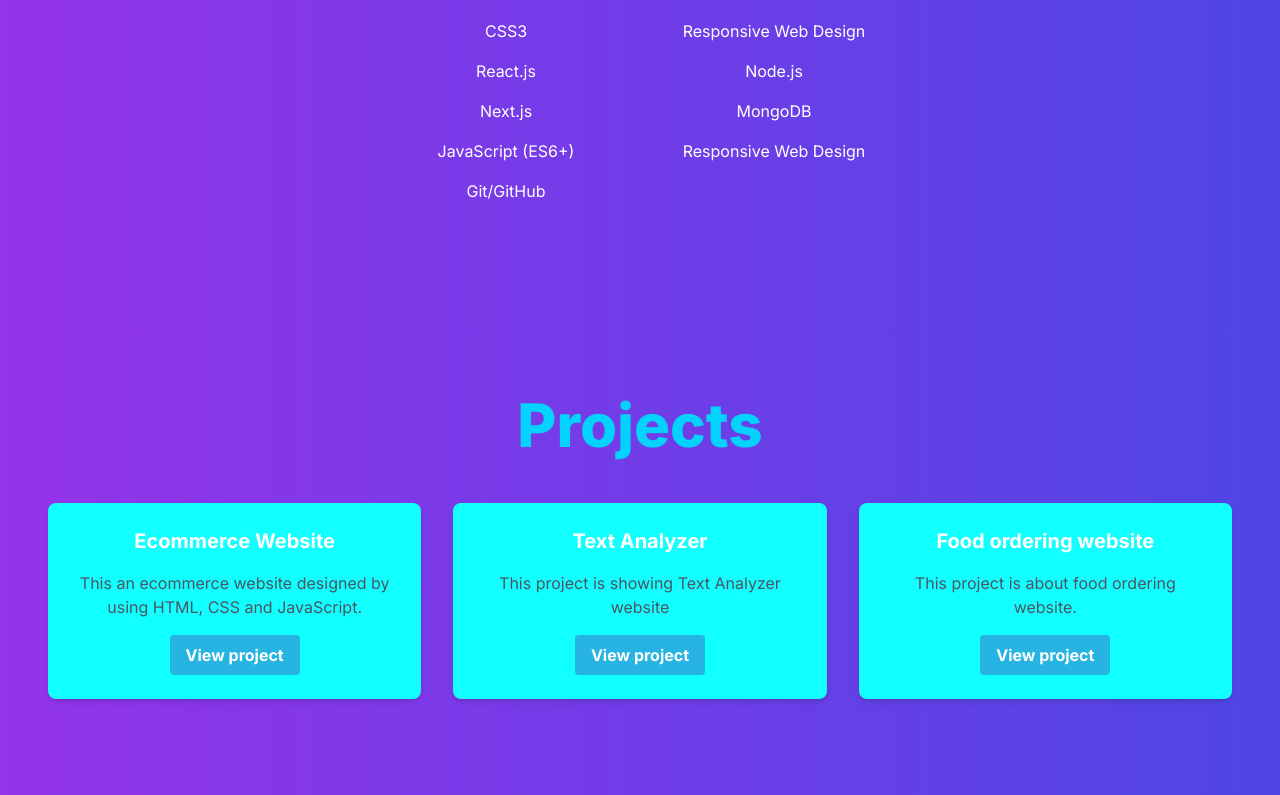
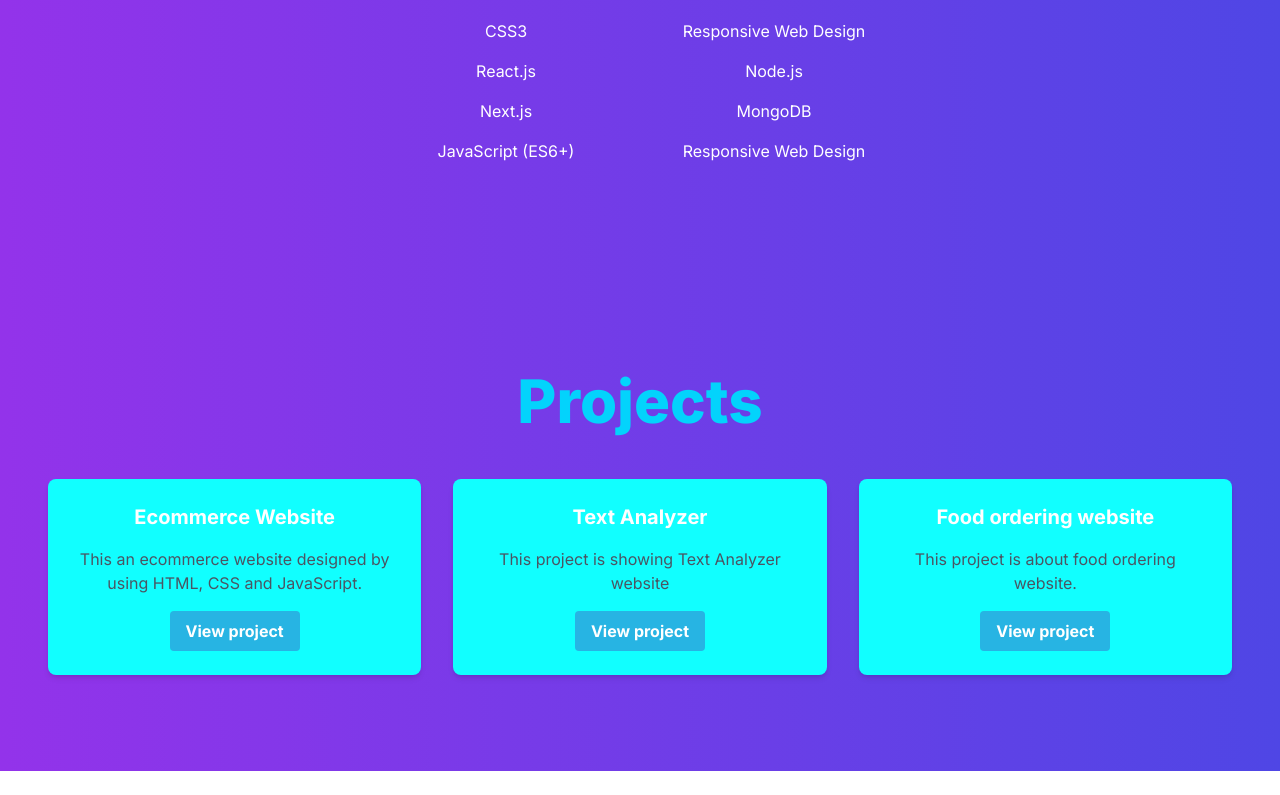
Before and after one commit to mubashir1837/nextjs-portfolioo, a Next.js app: page / in a window 1280 px wide. Shown: the part 1445-2240 px from the top of the page. After the commit the page ends 2216 px from the top, so only its background shows below. Built offline with nearby package versions, Linux system fonts and the light colour scheme.

Commit message:
portfolio

```diff
--- a/app/components/Skills.jsx
+++ b/app/components/Skills.jsx
@@ -17,7 +17,6 @@ const Skills = () => {
             <li className="mb-4">React.js</li>
             <li className="mb-4">Next.js</li>
             <li className="mb-4">JavaScript (ES6+)</li>
-            <li>Git/GitHub</li>
           </ul>
           <ul>
             <li className="mb-4">Tailwind CSS</li>
```
